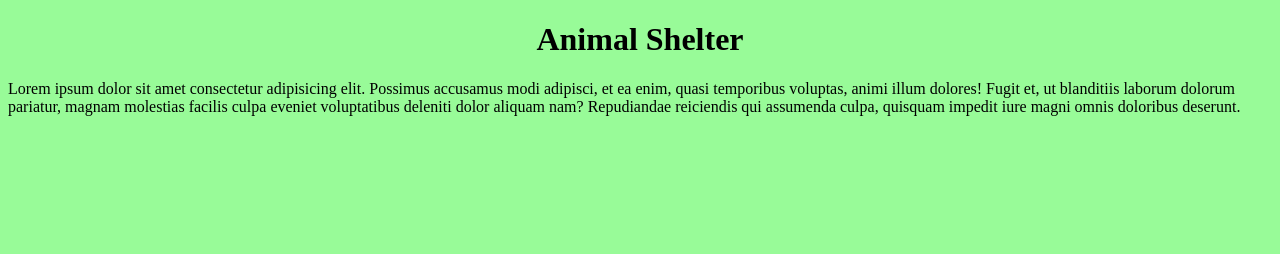
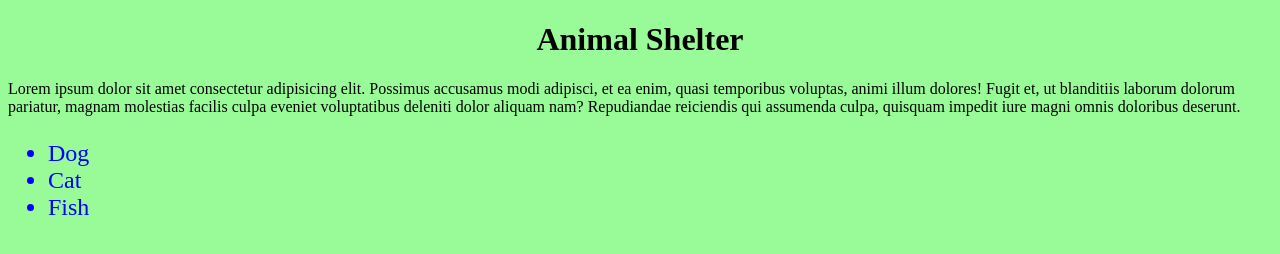
Before and after one commit to ShiraAharoni/Shelter, a plain HTML site: page index.html in a window 1280 px wide. Drawn offline with Linux system fonts and the light colour scheme.

Commit message:
adding html and style

```diff
--- a/index.html
+++ b/index.html
@@ -9,5 +9,10 @@
 <body>
     <h1>Animal Shelter</h1>
     <p>Lorem ipsum dolor sit amet consectetur adipisicing elit. Possimus accusamus modi adipisci, et ea enim, quasi temporibus voluptas, animi illum dolores! Fugit et, ut blanditiis laborum dolorum pariatur, magnam molestias facilis culpa eveniet voluptatibus deleniti dolor aliquam nam? Repudiandae reiciendis qui assumenda culpa, quisquam impedit iure magni omnis doloribus deserunt.</p>
+    <ul>
+        <li>Dog</li>
+        <li>Cat</li>
+        <li>Fish</li>
+    </ul>
 </body>
 </html>
--- a/style.css
+++ b/style.css
@@ -4,3 +4,7 @@ body{
 h1{
     text-align: center;
 }
+ul{
+    font-size: x-large;
+    color:blue;
+}
```
